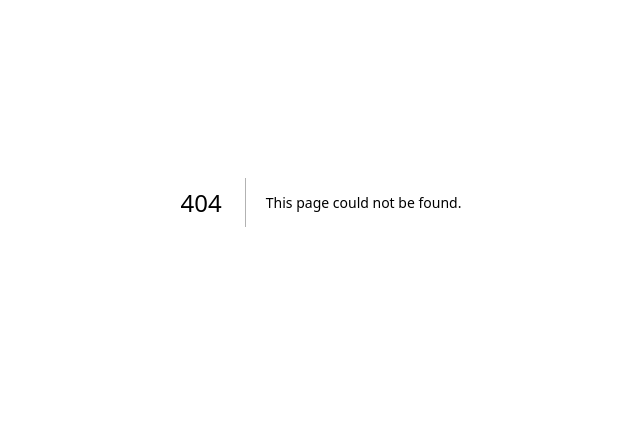
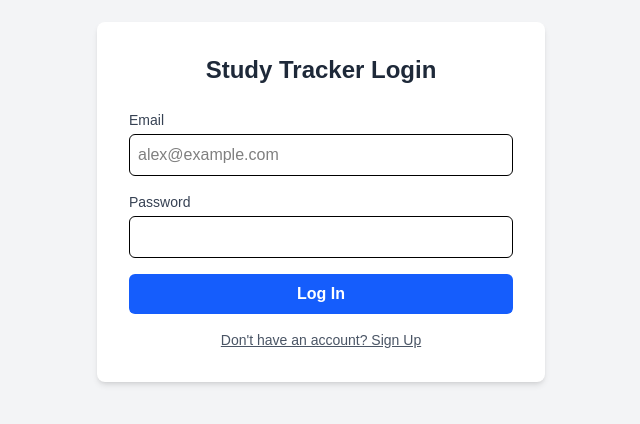
Before and after one commit to odxcode/study-app, a Next.js app: page /login in a window 1280 px wide. Before the commit this address had no page. Shown: the part 198-622 px from the top of the page, without its empty margins (319-959 px from the left). Built offline with nearby package versions, Linux system fonts and the light colour scheme; no server answers.

Commit message:
Add login page and Supabase client

```diff
--- /dev/null
+++ b/app/login/page.tsx
@@ -0,0 +1,111 @@
+'use client';
+
+import { useState } from 'react';
+import { supabase } from '@/lib/supabaseClient';
+
+export default function LoginPage() {
+const [email, setEmail] = useState('');
+const [password, setPassword] = useState('');
+const [fullName, setFullName] = useState('');
+const [isSignUp, setIsSignUp] = useState(false);
+const [message, setMessage] = useState('');
+
+const handleAuth = async (e: React.FormEvent) => {
+e.preventDefault();
+setMessage('');
+
+if (isSignUp) {
+const { data, error } = await supabase.auth.signUp({
+email,
+password,
+});
+
+if (error) {
+setMessage(error.message);
+} else if (data.user) {
+await supabase.from('profiles').insert([
+{ id: data.user.id, full_name: fullName, total_debt: 0 }
+]);
+setMessage('Sign up successful! Check your email to confirm or try logging in.');
+}
+} else {
+const { error } = await supabase.auth.signInWithPassword({
+email,
+password,
+});
+
+if (error) {
+setMessage(error.message);
+} else {
+setMessage('Logged in successfully!');
+}
+}
+};
+
+return (
+<main className="min-h-screen flex items-center justify-center bg-gray-100 p-4">
+<div className="bg-white p-8 rounded-lg shadow-md w-full max-w-md text-black">
+<h1 className="text-2xl font-bold mb-6 text-center text-gray-800">
+{isSignUp ? 'Create Account' : 'Study Tracker Login'}
+</h1>
+
+<form onSubmit={handleAuth} className="space-y-4">
+{isSignUp && (
+<div>
+<label className="block text-sm font-medium text-gray-700">Full Name</label>
+<input
+type="text"
+required
+value={fullName}
+onChange={(e) => setFullName(e.target.value)}
+className="w-full mt-1 p-2 border rounded-md"
+placeholder="Alex Smith"
+/>
+</div>
+)}
+
+<div>
+<label className="block text-sm font-medium text-gray-700">Email</label>
+<input
+type="email"
+required
+value={email}
+onChange={(e) => setEmail(e.target.value)}
+className="w-full mt-1 p-2 border rounded-md"
+placeholder="alex@example.com"
+/>
+</div>
+
+<div>
+<label className="block text-sm font-medium text-gray-700">Password</label>
+<input
+type="password"
+required
+value={password}
+onChange={(e) => setPassword(e.target.value)}
+className="w-full mt-1 p-2 border rounded-md"
+/>
+</div>
+
+<button
+type="submit"
+className="w-full bg-blue-600 text-white p-2 rounded-md hover:bg-blue-700 transition font-semibold"
+>
+{isSignUp ? 'Sign Up' : 'Log In'}
+</button>
+</form>
+
+{message && (
+<p className="mt-4 text-center text-sm font-medium text-blue-600">{message}</p>
+)}
+
+<button
+onClick={() => setIsSignUp(!isSignUp)}
+className="w-full mt-4 text-sm text-gray-600 underline text-center block"
+>
+{isSignUp ? 'Already have an account? Log In' : "Don't have an account? Sign Up"}
+</button>
+</div>
+</main>
+);
+}
--- /dev/null
+++ b/lib/supabaseClient.ts
@@ -0,0 +1,6 @@
+import { createClient } from '@supabase/supabase-js';
+
+const supabaseUrl = process.env.NEXT_PUBLIC_SUPABASE_URL!;
+const supabaseAnonKey = process.env.NEXT_PUBLIC_SUPABASE_ANON_KEY!;
+
+export const supabase = createClient(supabaseUrl, supabaseAnonKey);
```
